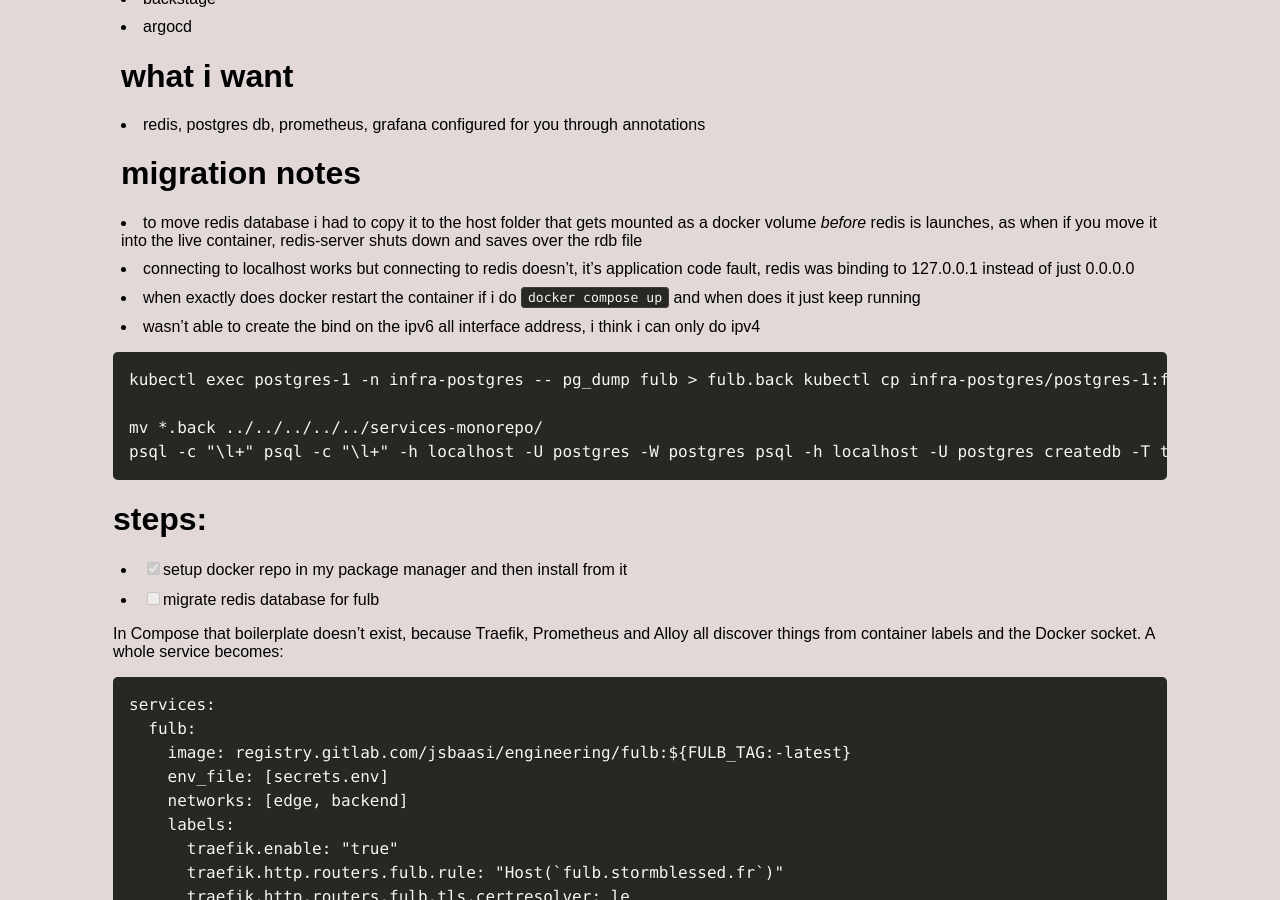
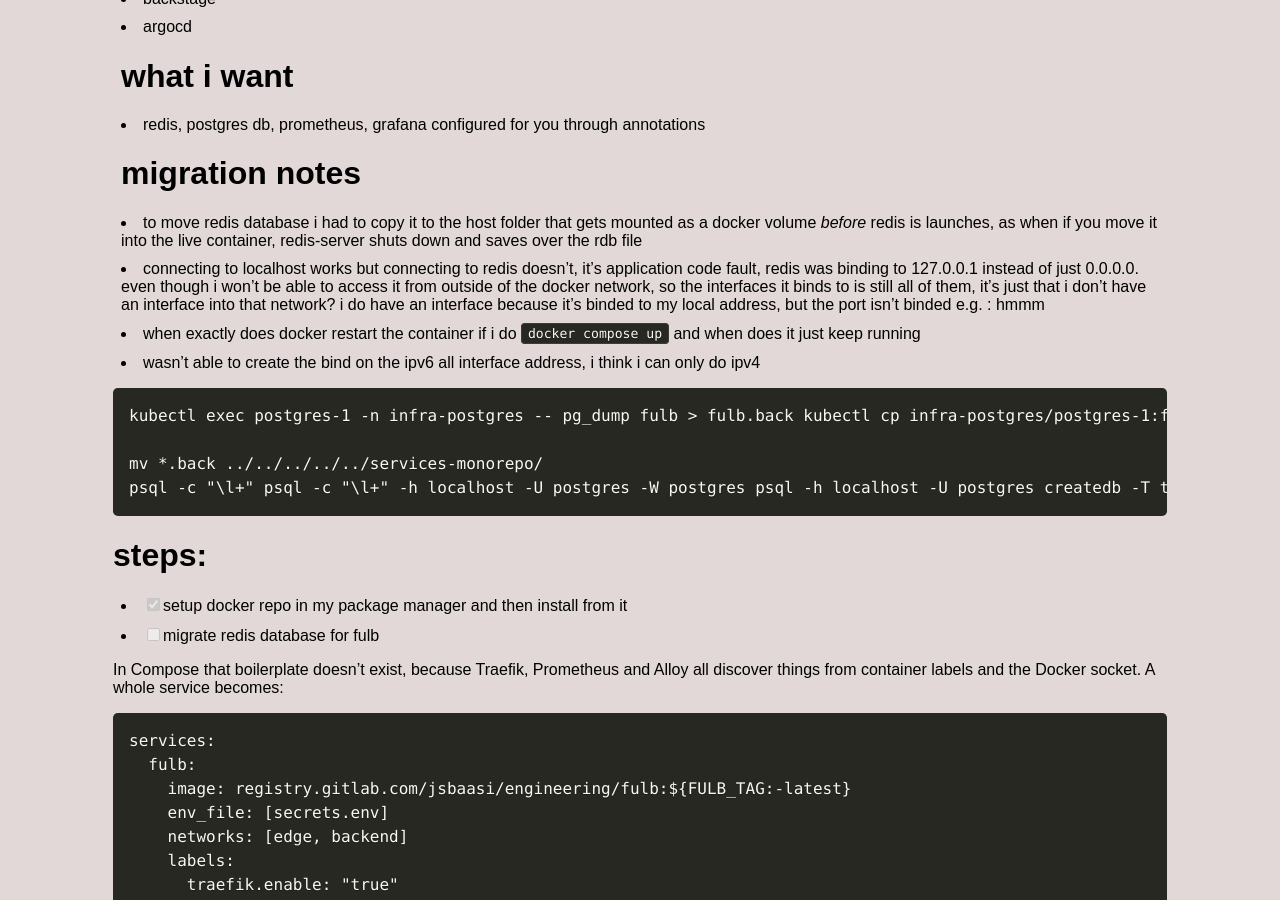
Before and after one commit to jsbaasi/jsbaasi.github.io, a Jekyll site: the page built from _posts/2026-08-30-personal-infra.md, in a window 1280 px wide and 900 px high, scrolled down 491 px. Built offline with Jekyll 4.4.1, drawn with Linux system fonts in a browser that asks for light colours.

Commit message:
vault backup: 2026-09-21 21:08:25

```diff
--- a/_posts/2026-08-30-personal-infra.md
+++ b/_posts/2026-08-30-personal-infra.md
@@ -18,7 +18,7 @@
 - redis, postgres db, prometheus, grafana configured for you through annotations
 # migration notes
 - to move redis database i had to copy it to the host folder that gets mounted as a docker volume *before* redis is launches, as when if you move it into the live container, redis-server shuts down and saves over the rdb file
-- connecting to localhost works but connecting to redis doesn't, it's application code fault, redis was binding to 127.0.0.1 instead of just 0.0.0.0
+- connecting to localhost works but connecting to redis doesn't, it's application code fault, redis was binding to 127.0.0.1 instead of just 0.0.0.0. even though i won't be able to access it from outside of the docker network, so the interfaces it binds to is still all of them, it's just that i don't have an interface into that network? i do have an interface because it's binded to my local address, but the port isn't binded e.g. <host_port>:<container_port> hmmm
 - when exactly does docker restart the container if i do `docker compose up` and when does it just keep running
 - wasn't able to create the bind on the ipv6 all interface address, i think i can only do ipv4
 
```
